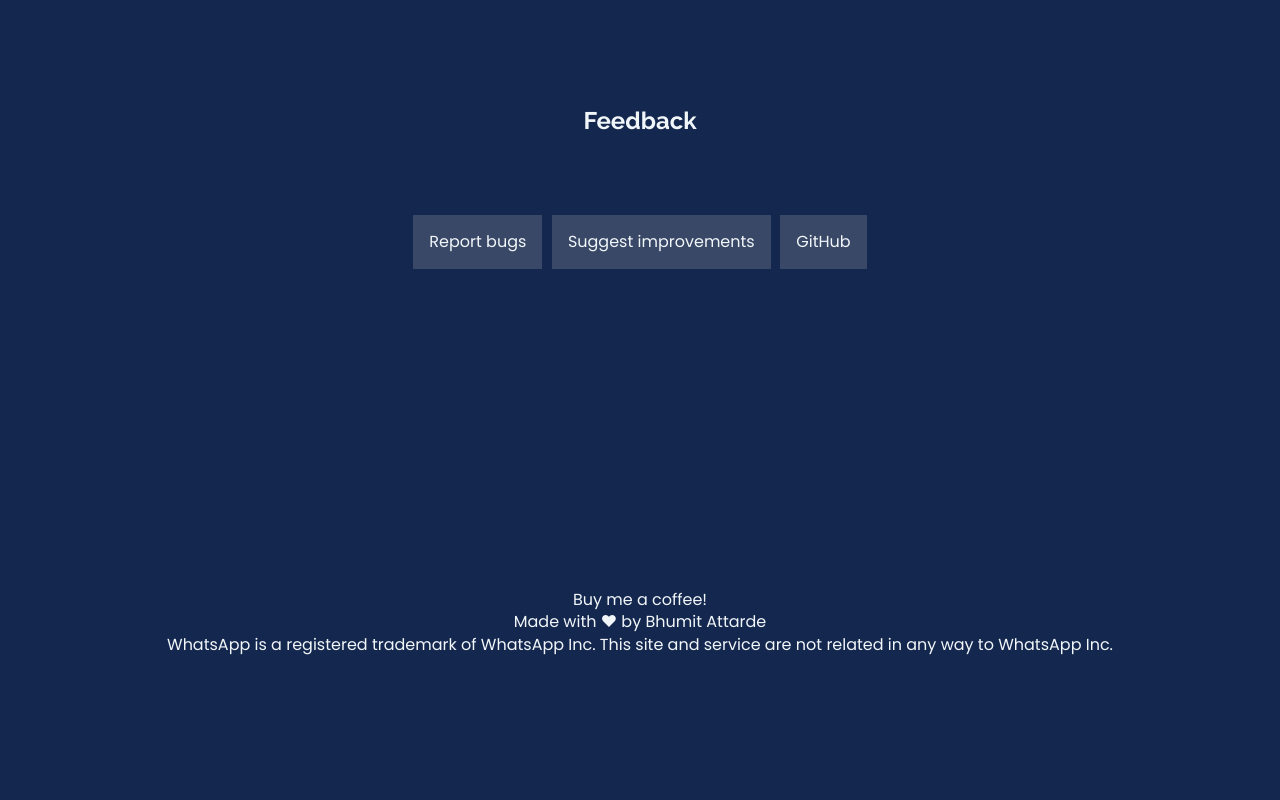
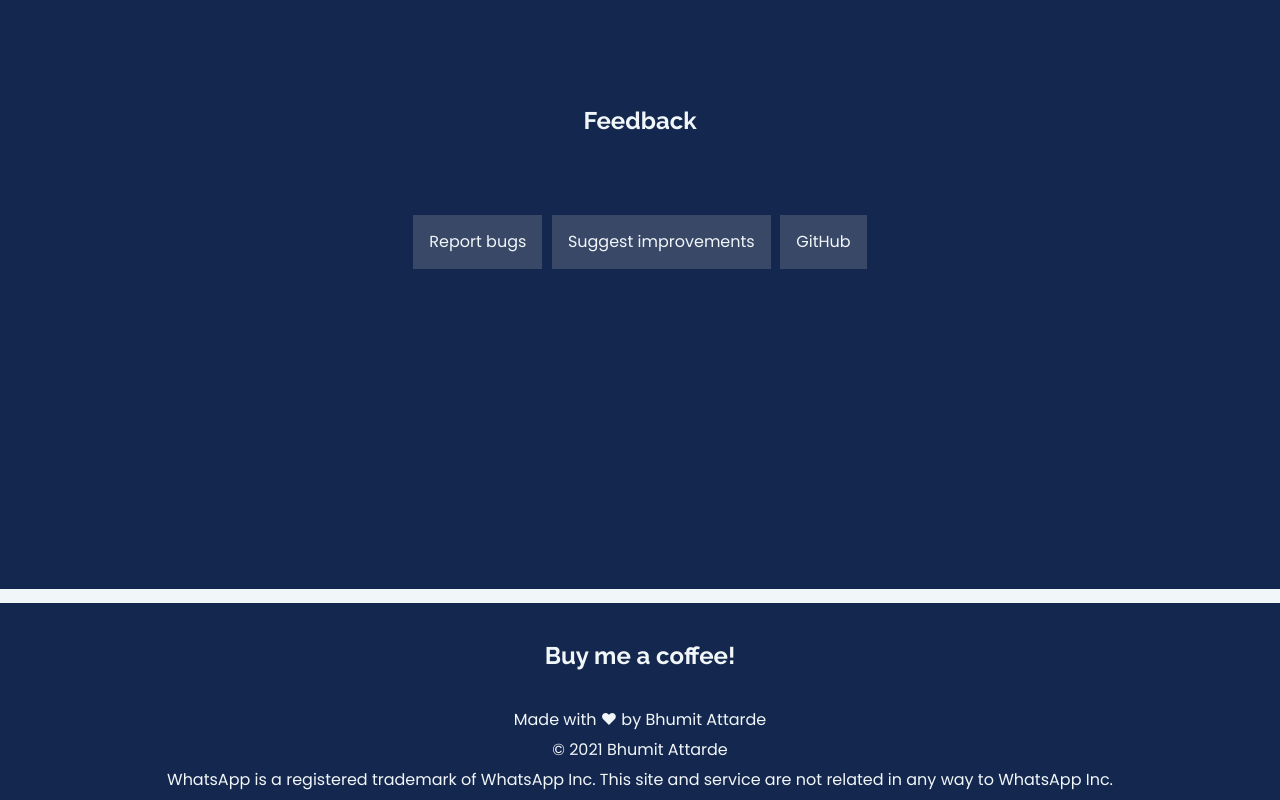
Before and after one commit to bhumitattarde/WhatsChart, a React (Create React App) app: page / in a window 1280 px wide. Shown: the part 3411-4211 px from the top of the page. Before the commit the page ends 4067 px from the top, so only its background shows below. Built offline with nearby package versions, Linux system fonts and the light colour scheme; what stopword would draw is missing.

Commit message:
Added footer

```diff
--- a/src/components/css/Footer.css
+++ b/src/components/css/Footer.css
@@ -0,0 +1,26 @@
+#footer {
+  width: 100%;
+  display: flex;
+  flex-direction: column;
+  justify-content: space-between;
+  /* align-items: center; */
+  padding: 0 0.5em;
+}
+
+#footer li {
+  margin: 0.5em;
+}
+
+#footer hr {
+  margin: 0 -0.5em;
+  height: clamp(14px, 1vw, 18px);
+  background-color: var(--color4);
+  border: none;
+}
+
+#donate {
+  padding: 1em;
+  font-size: clamp(24px, 1.5vw, 28px);
+  font-weight: 700;
+  font-family: "Raleway", sans-serif;
+}
--- a/src/components/js/Footer.js
+++ b/src/components/js/Footer.js
@@ -3,13 +3,18 @@ import React from "react";
 import "../css/Footer.css";
 
 const Footer = (props) => (
-  <div>
+  <div id="footer">
+    <hr />
     <ul>
-      <li>
+      <li id="donate">
         <a href="">Buy me a coffee!</a>
       </li>
       <li>
-        Made with &hearts; by <a href="">Bhumit Attarde</a>
+        Made with &hearts; by{" "}
+        <a href="https://www.bhumit.net">Bhumit Attarde</a>
+      </li>
+      <li>
+        &copy; 2021 <a href="https://www.bhumit.net">Bhumit Attarde</a>
       </li>
       <li>
         WhatsApp is a registered trademark of WhatsApp Inc. This site and
```
